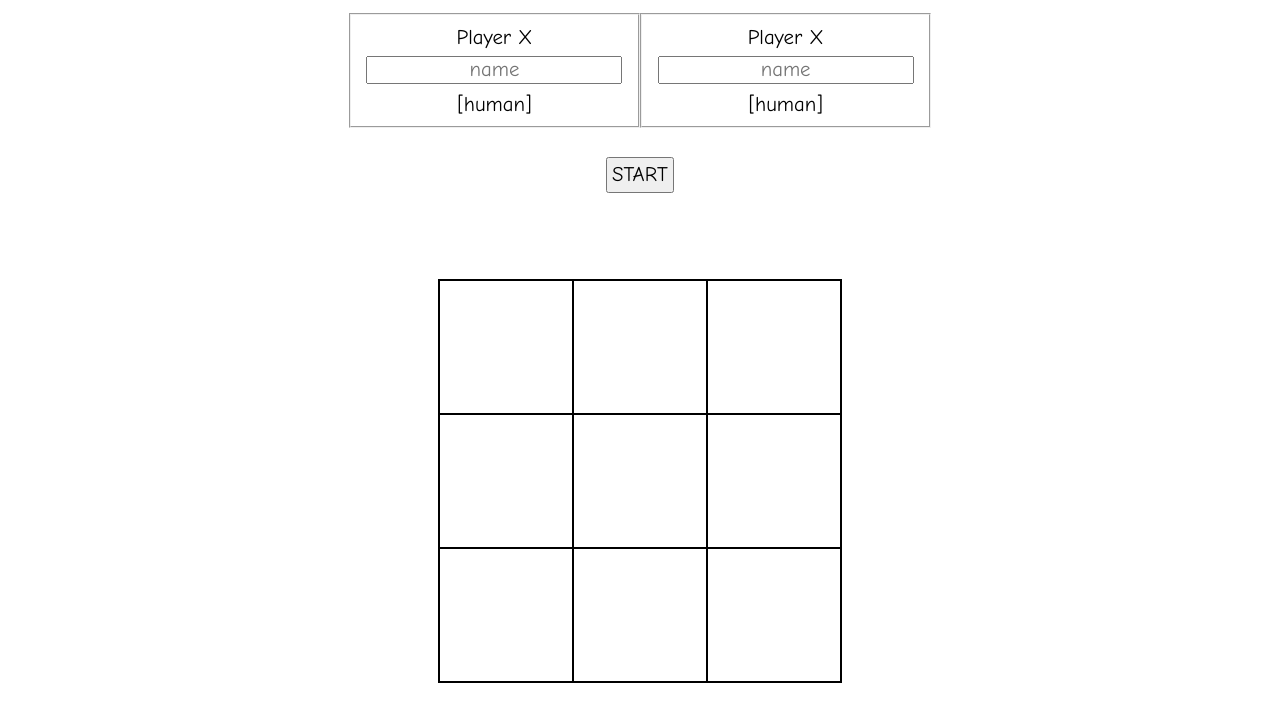
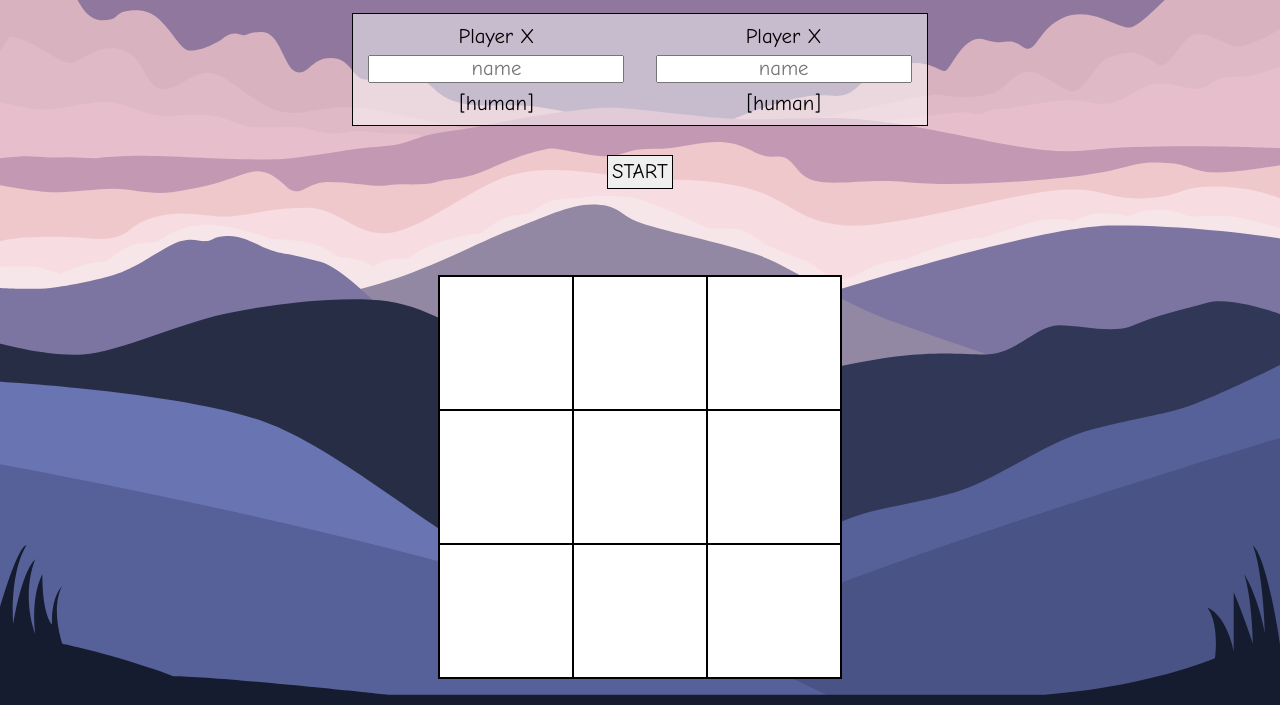
Before and after one commit to Cedrus32/Tic-Tac-Toe, a plain HTML site: page index.html in a window 1280 px wide. Shown: the part 95-800 px from the top of the page. Drawn offline with Linux system fonts and the light colour scheme.

Commit message:
Set preliminary colors

```diff
--- a/styles/colors.css
+++ b/styles/colors.css
@@ -7,11 +7,21 @@
 }
 
 body {
-    /* background-color: var(--accent); */
-    background-image: url('./assets/bg/dawn.svg');
+    background-image: url('../assets/bg/dawn.svg');
+    background-position: center bottom;
+    background-size: cover;
 }
 
-.player-input {
+.player-container {
+    background-color: rgb(255, 255, 255, 50%);
+    border: 1px solid black;
+}
+
+.player-fieldset {
+    border: none;
+}
+
+button {
     border: 1px solid black;
 }
 
```
